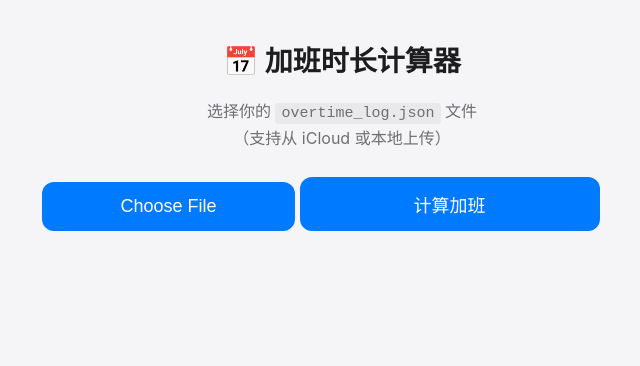
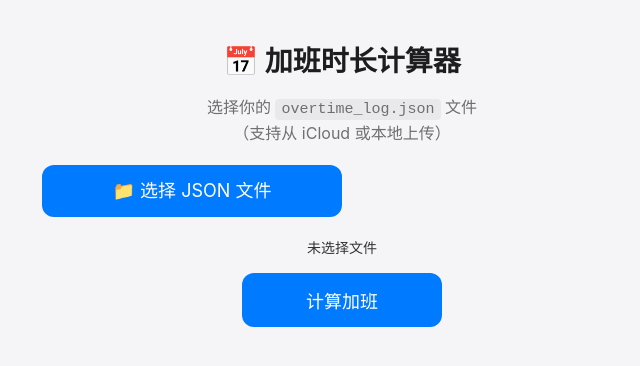
Before and after one commit to heijfdg/calculate_overtime, a plain HTML site: page index.html in a window 1280 px wide. Shown: the whole page, without its empty margins (298-938 px from the left). Drawn offline with Linux system fonts and the light colour scheme.

Commit message:
Update index.html

```diff
--- a/index.html
+++ b/index.html
@@ -5,23 +5,6 @@
   <meta name="viewport" content="width=device-width, initial-scale=1.0, maximum-scale=1.0, user-scalable=no" />
   <title>加班统计工具</title>
   <style>
-    /* 禁用 iOS 按钮默认样式 */
-    input[type="file"]::-webkit-file-upload-button,
-    button {
-      font-size: 18px;
-      padding: 14px 20px;
-      border: none;
-      border-radius: 12px;
-      background: #007AFF;
-      color: white;
-      cursor: pointer;
-      width: 100%;
-      max-width: 300px;
-      margin: 10px 0;
-      -webkit-appearance: none;
-      appearance: none;
-    }
-
     body {
       font-family: -apple-system, BlinkMacSystemFont, "PingFang SC", "Helvetica Neue", sans-serif;
       padding: 20px;
@@ -38,15 +21,16 @@
     h1 {
       font-size: 28px;
       text-align: center;
-      margin-bottom: 20px;
+      margin-bottom: 16px;
       color: #1d1d1f;
     }
 
-    p {
+    .description {
+      text-align: center;
       font-size: 16px;
-      line-height: 1.6;
-      text-align: center;
       color: #6e6e73;
+      margin-bottom: 20px;
+      line-height: 1.5;
     }
 
     code {
@@ -56,11 +40,79 @@
       font-size: 15px;
     }
 
+    /* 文件输入美化 */
+    .file-input-wrapper {
+      position: relative;
+      display: inline-block;
+      width: 100%;
+      max-width: 300px;
+      margin-bottom: 12px;
+    }
+
+    #fileInput {
+      width: 100%;
+      height: 52px;
+      opacity: 0;
+      position: absolute;
+      cursor: pointer;
+    }
+
+    .file-label {
+      display: block;
+      width: 100%;
+      height: 52px;
+      line-height: 52px;
+      background: #007AFF;
+      color: white;
+      text-align: center;
+      border-radius: 12px;
+      font-size: 18px;
+      cursor: pointer;
+      -webkit-tap-highlight-color: transparent;
+    }
+
+    .file-name {
+      margin-top: 8px;
+      font-size: 14px;
+      color: #333;
+      text-align: center;
+      min-height: 18px;
+    }
+
+    /* 按钮样式 */
+    .action-buttons {
+      display: flex;
+      gap: 12px;
+      justify-content: center;
+      flex-wrap: wrap;
+      margin: 16px 0 24px;
+    }
+
+    .btn {
+      flex: 1;
+      min-width: 120px;
+      max-width: 200px;
+      padding: 14px;
+      border: none;
+      border-radius: 12px;
+      background: #007AFF;
+      color: white;
+      font-size: 18px;
+      cursor: pointer;
+      -webkit-appearance: none;
+      appearance: none;
+      text-align: center;
+      -webkit-tap-highlight-color: transparent;
+    }
+
+    .btn:active {
+      background: #0062cc;
+    }
+
     .result {
       background: white;
       padding: 20px;
       border-radius: 16px;
-      margin-top: 25px;
       box-shadow: 0 2px 8px rgba(0,0,0,0.05);
       font-size: 16px;
       line-height: 1.6;
@@ -91,7 +143,6 @@
       display: block;
     }
 
-    /* 添加到主屏幕提示（仅 Safari 显示） */
     #installPrompt {
       text-align: center;
       font-size: 14px;
@@ -104,10 +155,19 @@
 <body>
   <div class="container">
     <h1>📅 加班时长计算器</h1>
-    <p>选择你的 <code>overtime_log.json</code> 文件<br>（支持从 iCloud 或本地上传）</p>
+    <p class="description">选择你的 <code>overtime_log.json</code> 文件<br>（支持从 iCloud 或本地上传）</p>
 
-    <input type="file" id="fileInput" accept=".json" />
-    <button onclick="processFile()">计算加班</button>
+    <!-- 文件上传区域 -->
+    <div class="file-input-wrapper">
+      <input type="file" id="fileInput" accept=".json" onchange="showFileName()" />
+      <label for="fileInput" class="file-label">📁 选择 JSON 文件</label>
+    </div>
+    <div class="file-name" id="fileName">未选择文件</div>
+
+    <!-- 按钮横向排列 -->
+    <div class="action-buttons">
+      <button class="btn" onclick="processFile()">计算加班</button>
+    </div>
 
     <div id="result"></div>
 
@@ -117,7 +177,21 @@
   </div>
 
   <script>
-    // 检测是否为 Safari 并提示“添加到主屏幕”
+    // 显示文件名
+    function showFileName() {
+      const input = document.getElementById('fileInput');
+      const nameEl = document.getElementById('fileName');
+      if (input.files.length > 0) {
+        const name = input.files[0].name;
+        nameEl.textContent = `已选择：${name}`;
+        nameEl.style.color = '#007AFF';
+      } else {
+        nameEl.textContent = '未选择文件';
+        nameEl.style.color = '#333';
+      }
+    }
+
+    // 检测 Safari
     if (/Safari/.test(navigator.userAgent) && !/Chrome/.test(navigator.userAgent)) {
       document.getElementById('installPrompt').style.display = 'block';
     }
```
